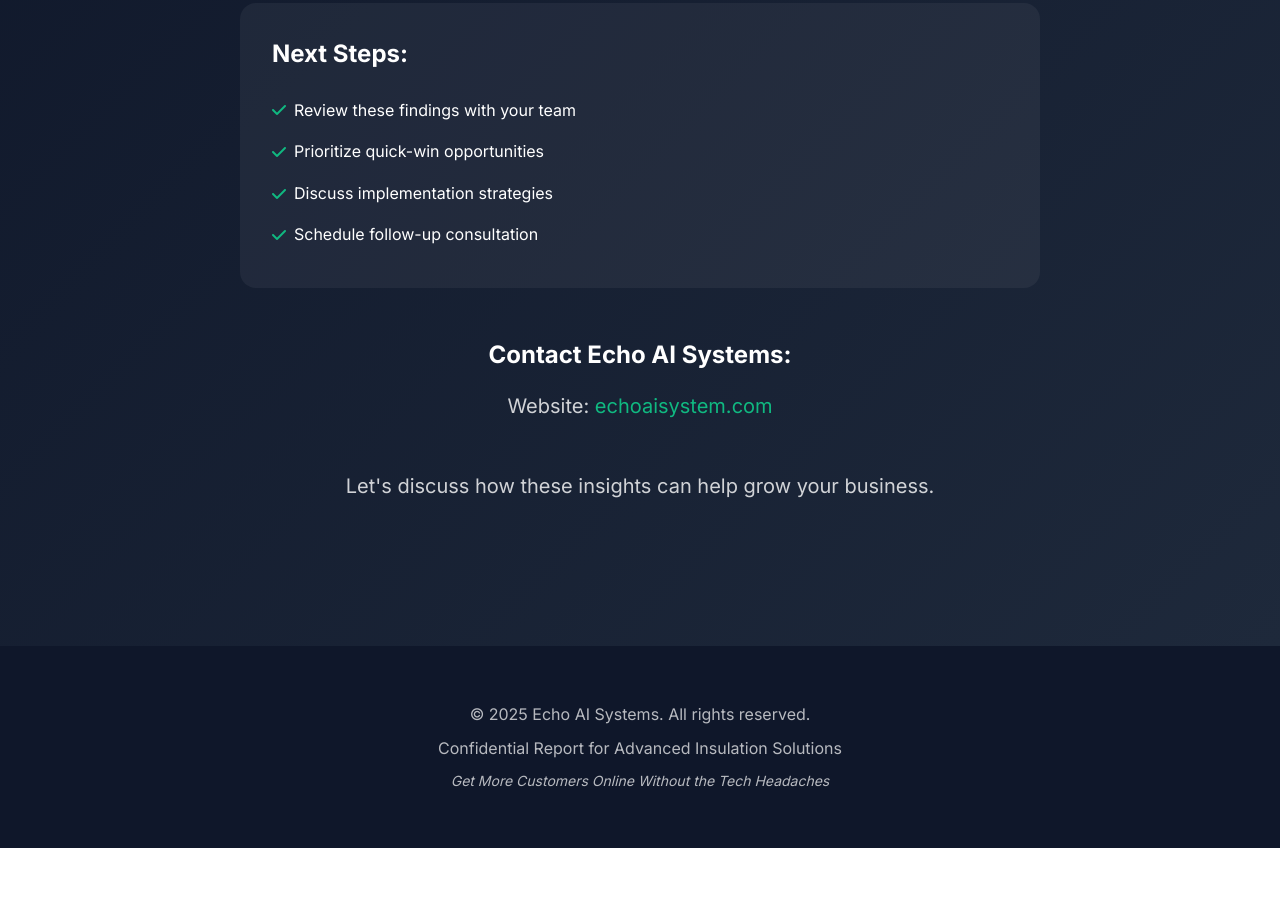
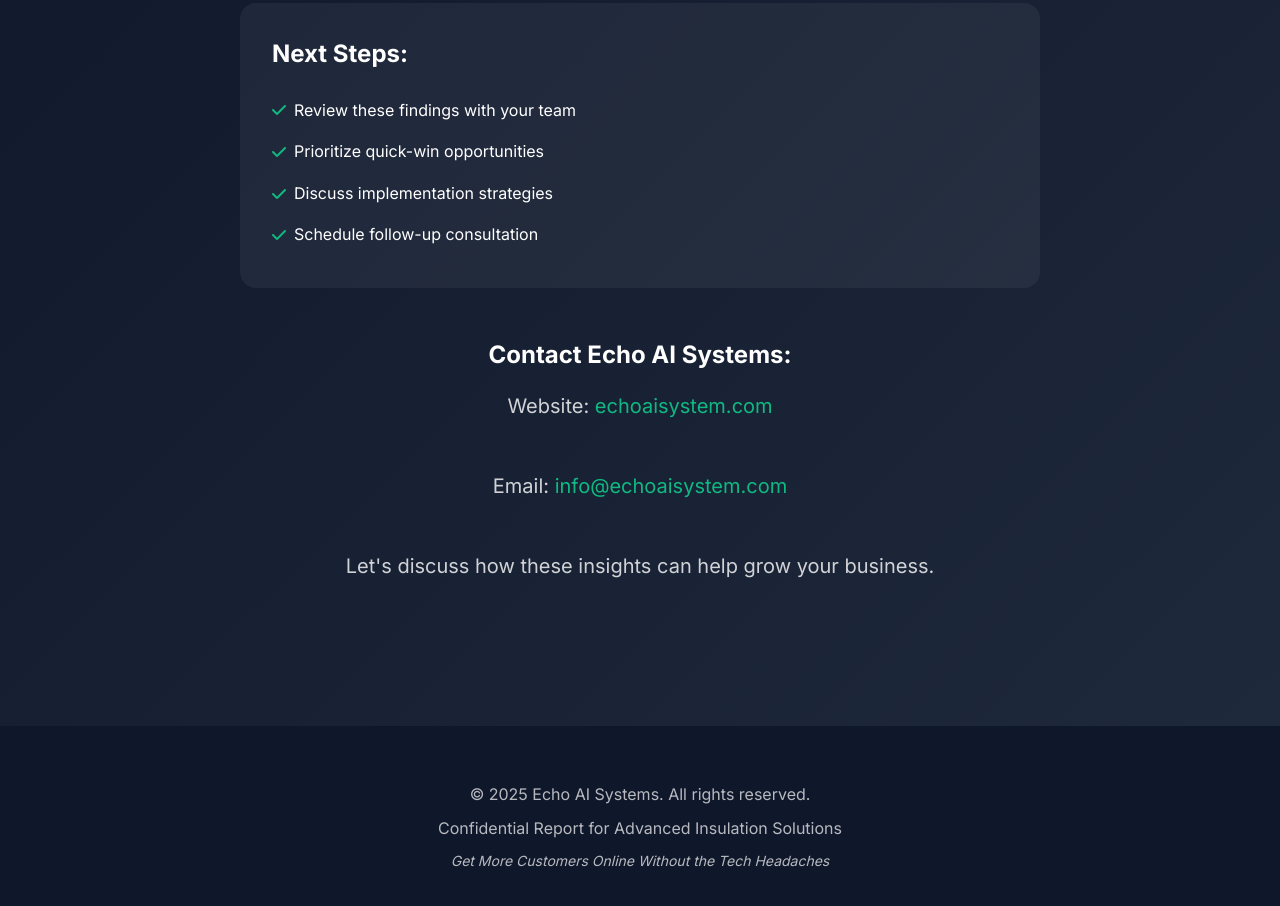
Before and after one commit to MCERQUA/advanced-insulation-solutions, a website: page research/Web-Report/index.html in a window 1280 px wide. Shown: the part 9848-10754 px from the top of the page. Before the commit the page ends 10696 px from the top, so only its background shows below. Drawn offline with nearby package versions, Linux system fonts and the light colour scheme.

Commit message:
Add email contact information to index.html

```diff
--- a/research/Web-Report/index.html
+++ b/research/Web-Report/index.html
@@ -562,6 +562,7 @@
                 <div class="contact-info">
                     <h3>Contact Echo AI Systems:</h3>
                     <p>Website: <a href="https://echoaisystem.com">echoaisystem.com</a></p>
+                    <p class="contact-email">Email: <a href="mailto:info@echoaisystem.com">info@echoaisystem.com</a></p>
                     <p>Let's discuss how these insights can help grow your business.</p>
                 </div>
             </div>
```
